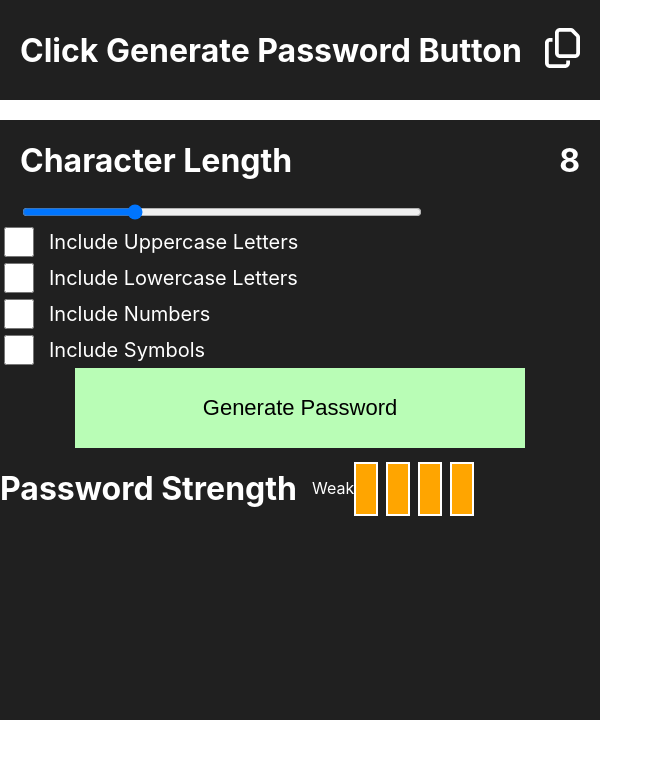
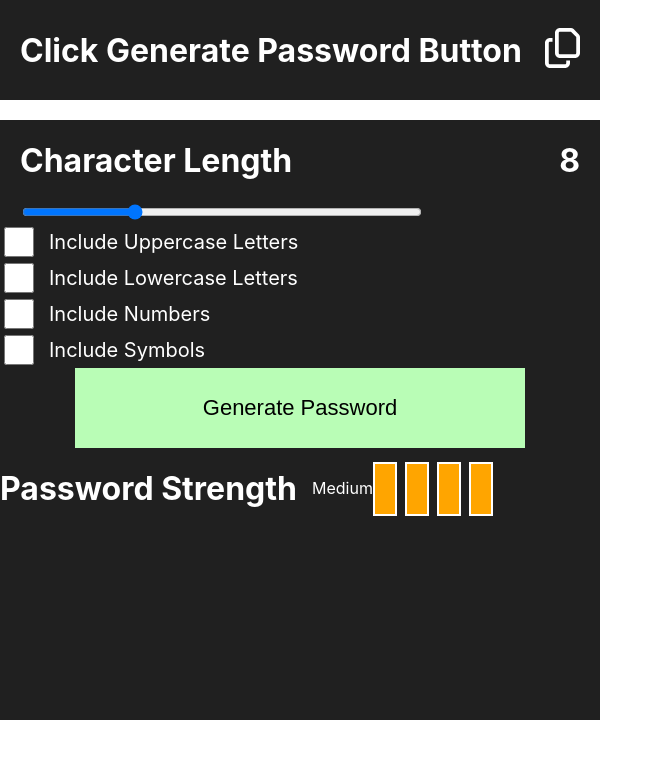
Before and after one commit to Zakariyya98/PasswordGenerator, a React (Create React App) app: page / in a window 1280 px wide. Shown: the top 758 px of the page, without its empty margins (0-663 px from the left). Built offline with nearby package versions, Linux system fonts and the light colour scheme.

Commit message:
PasswordStrength.jsx: add: password strength string displayed to user

```diff
--- a/src/components/PasswordStrength/PasswordStrength.jsx
+++ b/src/components/PasswordStrength/PasswordStrength.jsx
@@ -14,10 +14,10 @@ const PasswordStrength = ({ userPassword }) => {
   // Just a POC for now
   //////////////////////////
 
+  let message = "No Password";
+
   const checkPassword = (password) => {
     let passwordStrength = 0;
-    // regex to check if the characters are
-    // present in the password
 
     if (password.match(/[a-z]+/)) {
       passwordStrength += 1;
@@ -35,7 +35,22 @@ const PasswordStrength = ({ userPassword }) => {
       passwordStrength += 1;
     }
 
-    console.log(passwordStrength);
+    // Message displayed to user
+    if (passwordStrength === 1) {
+      message = "Weak";
+    }
+
+    if (passwordStrength === 2) {
+      message = "Medium";
+    }
+
+    if (passwordStrength === 3) {
+      message = "Strong";
+    }
+
+    if (passwordStrength === 4) {
+      message = "Very Strong";
+    }
   };
 
   console.log(checkPassword(userPassword));
@@ -47,7 +62,7 @@ const PasswordStrength = ({ userPassword }) => {
           <h1>Password Strength</h1>
         </div>
         <div className="password-strength__meter-container">
-          <p>Weak</p>
+          <p>{message}</p>
           <div className="password-strength__meter"></div>
           <div className="password-strength__meter"></div>
           <div className="password-strength__meter"></div>
```
